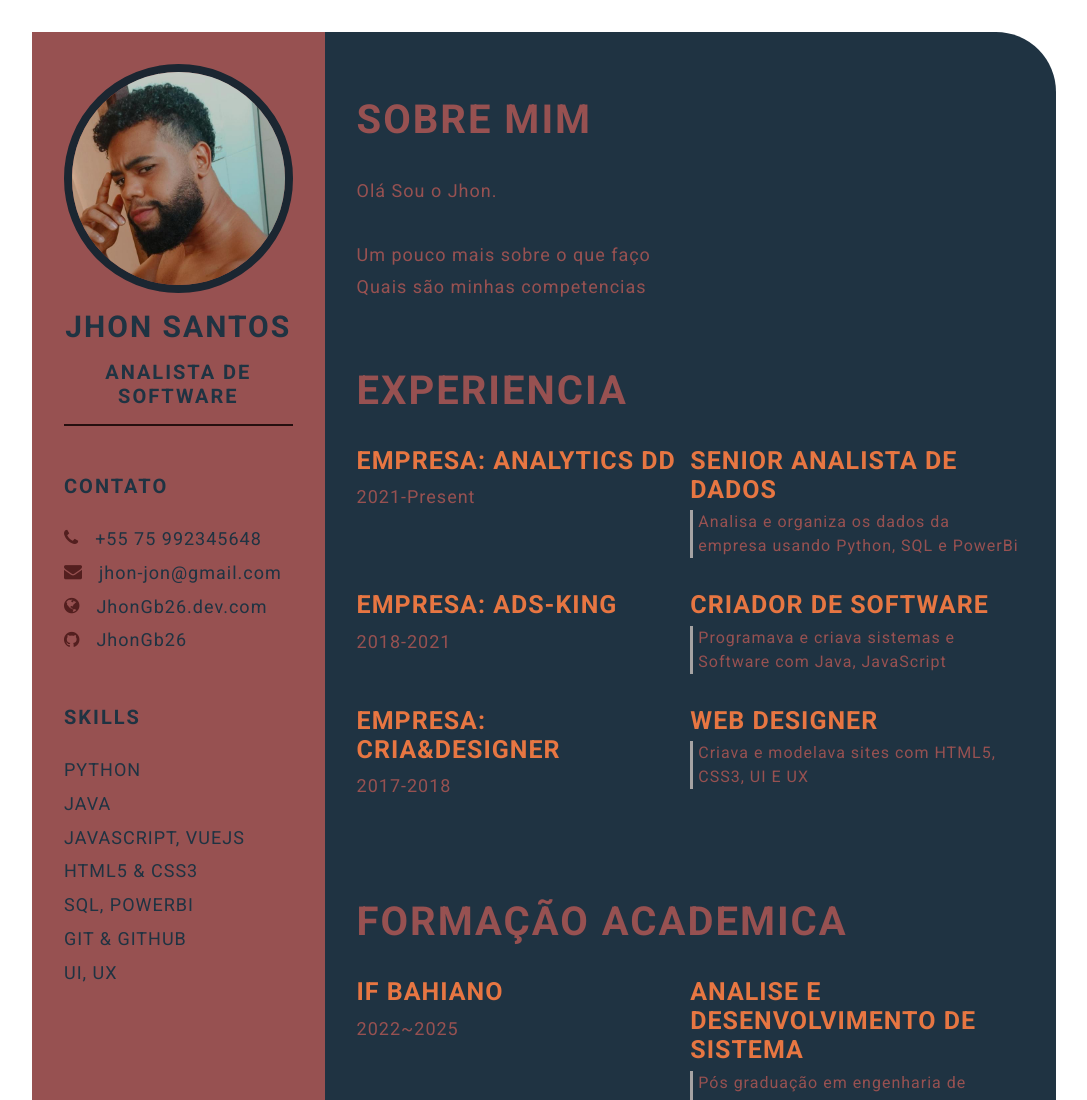
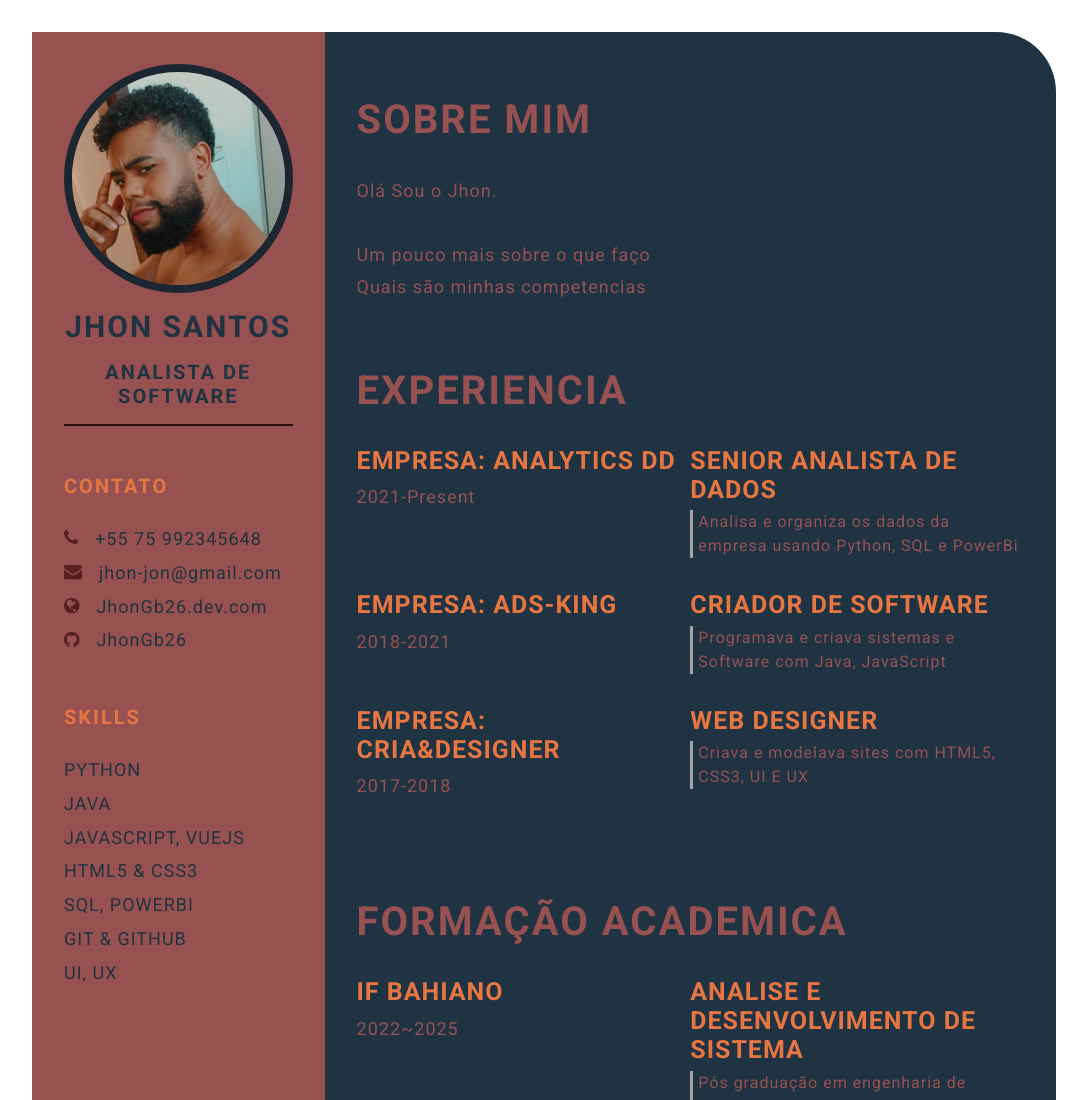
Before and after one commit to JhonGb26/devweekgit.github.io, a plain HTML site: page index.html in a window 1280 px wide. Shown: the top 1100 px of the page, without its empty margins (96-1183 px from the left). Drawn offline with Linux system fonts and the light colour scheme.

Commit message:
Feature: add style.css

```diff
--- a/style.css
+++ b/style.css
@@ -65,7 +65,7 @@
 
 /* .contact-info { border-bottom: 2px solid #1B2631; } */
 .left-title {
-    color: #1f3342;
+    color: #e77642;
     font-size: 20px;
     letter-spacing: 2px;
     text-transform: uppercase;
```
